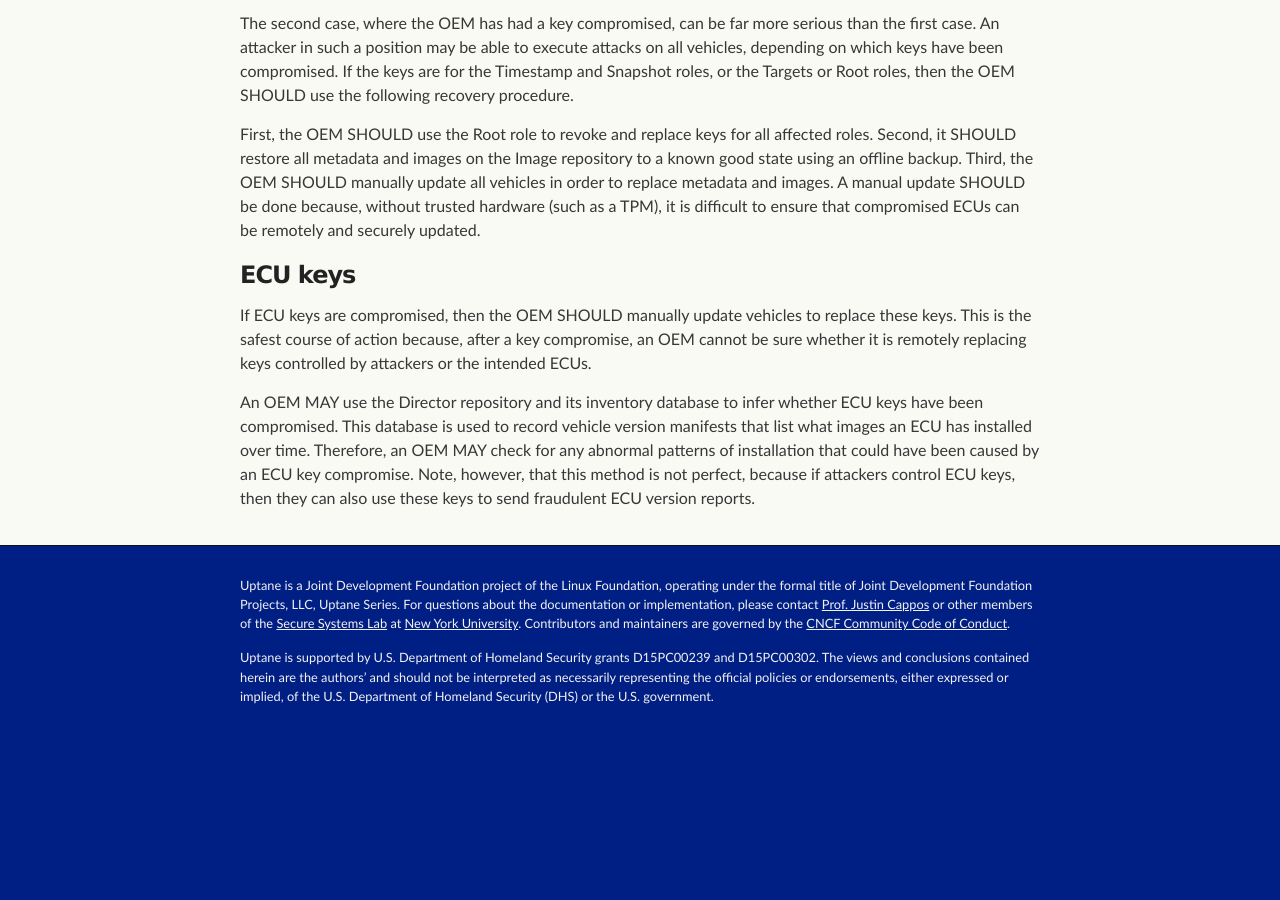
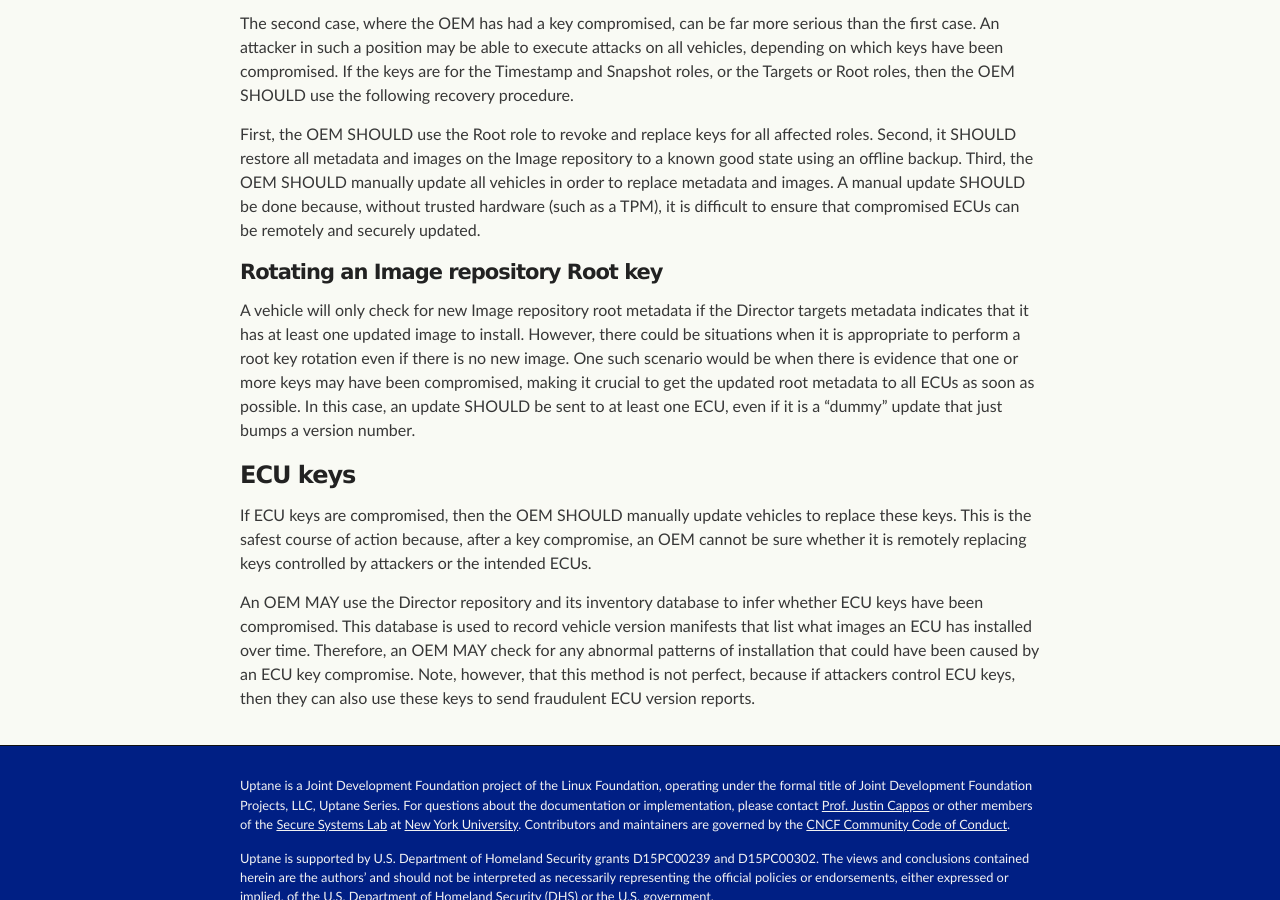
Before and after one commit to uptane/deployment-considerations, a Jekyll site: the page built from key_management.md, in a window 1280 px wide and 900 px high, scrolled down 4721 px. Built offline with Jekyll 4.4.1, drawn with Linux system fonts in a browser that asks for light colours; our own code applies the rules of GitHub Pages for plain Markdown files; before the commit the page ends 5462 px from its top, so only the background shows below that.

Commit message:
Addressing Issue #136 (#142)
* Addressing Issue #136

Adding suggested changes of @tkfu from Issue #136

* Update key_management.md

Co-authored-by: hexsecs <89217603+hexsecs@users.noreply.github.com>

Co-authored-by: Marina Moore <mnm678@users.noreply.github.com>
Co-authored-by: hexsecs <89217603+hexsecs@users.noreply.github.com>

```diff
--- a/key_management.md
+++ b/key_management.md
@@ -10,7 +10,6 @@ This section addresses both setup and maintenance issues for the signing keys us
 ## Normative references
 
 The secure management of cryptographic key material has been well-documented in previous studies. Implementers of Uptane SHOULD follow best practices outlined in [IETF RFC 4107](https://tools.ietf.org/html/rfc4107) / [BCP 107](https://tools.ietf.org/html/bcp107) - Guidelines for Cryptographic Key Management.
-
 
 ## Repository keys
 
@@ -105,6 +104,10 @@ The second case, where the OEM has had a key compromised, can be far more seriou
 
 First, the OEM SHOULD use the Root role to revoke and replace keys for all affected roles. Second, it SHOULD restore all metadata and images on the Image repository to a known good state using an offline backup. Third, the OEM SHOULD manually update all vehicles in order to replace metadata and images. A manual update SHOULD be done because, without trusted hardware (such as a TPM), it is difficult to ensure that compromised ECUs can be remotely and securely updated.
 
+#### Rotating an Image repository Root key
+
+A vehicle will only check for new Image repository root metadata if the Director targets metadata indicates that it has at least one updated image to install. However, there could be situations when it is appropriate to perform a root key rotation even if there is no new image. One such scenario would be when there is evidence that one or more keys may have been compromised, making it crucial to get the updated root metadata to all ECUs as soon as possible. In this case, an update SHOULD be sent to at least one ECU, even if it is a "dummy" update that just bumps a version number.
+
 ### ECU keys
 
 If ECU keys are compromised, then the OEM SHOULD manually update vehicles to replace these keys. This is the safest course of action because, after a key compromise, an OEM cannot be sure whether it is remotely replacing keys controlled by attackers or the intended ECUs.
```
